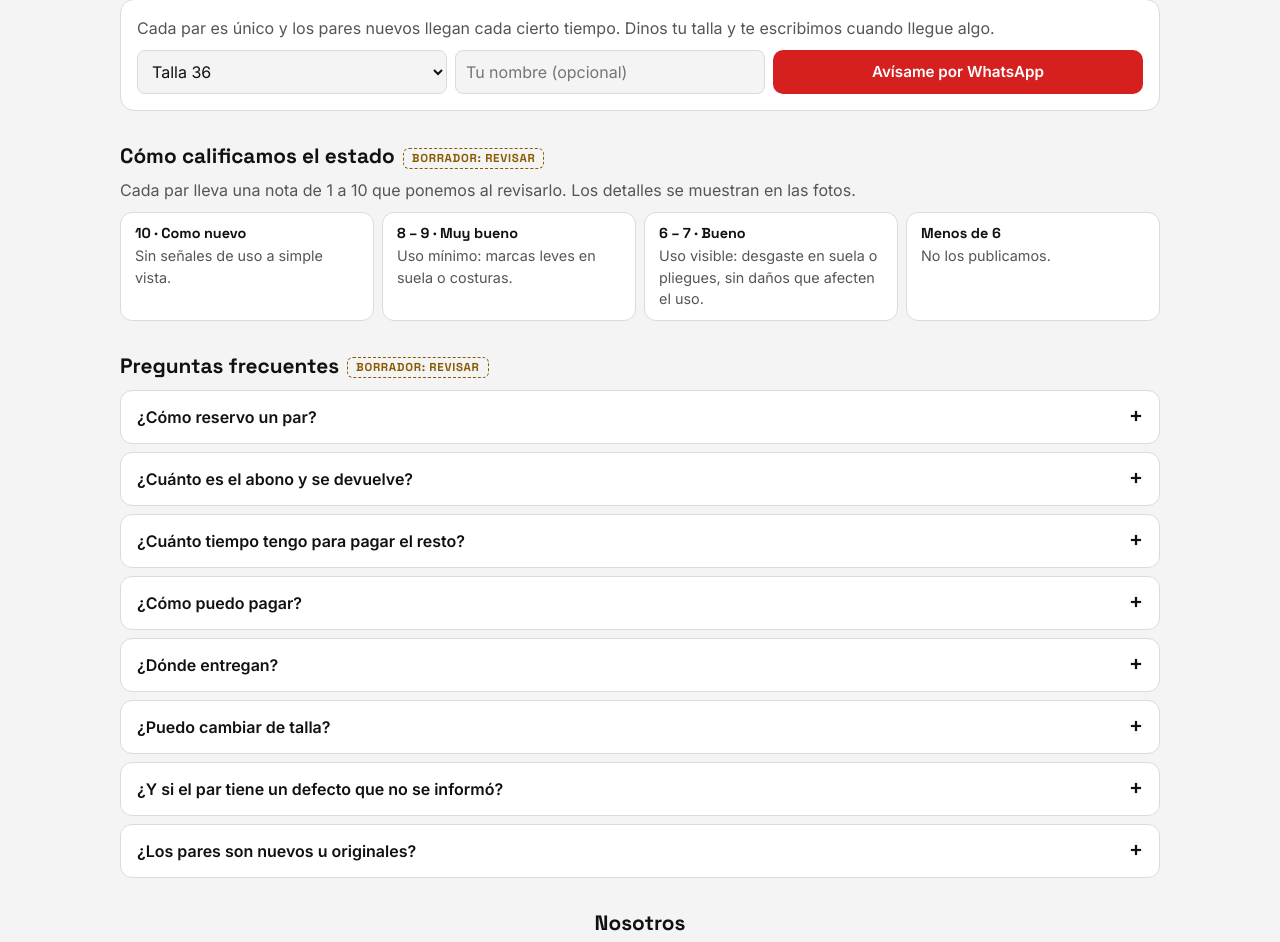
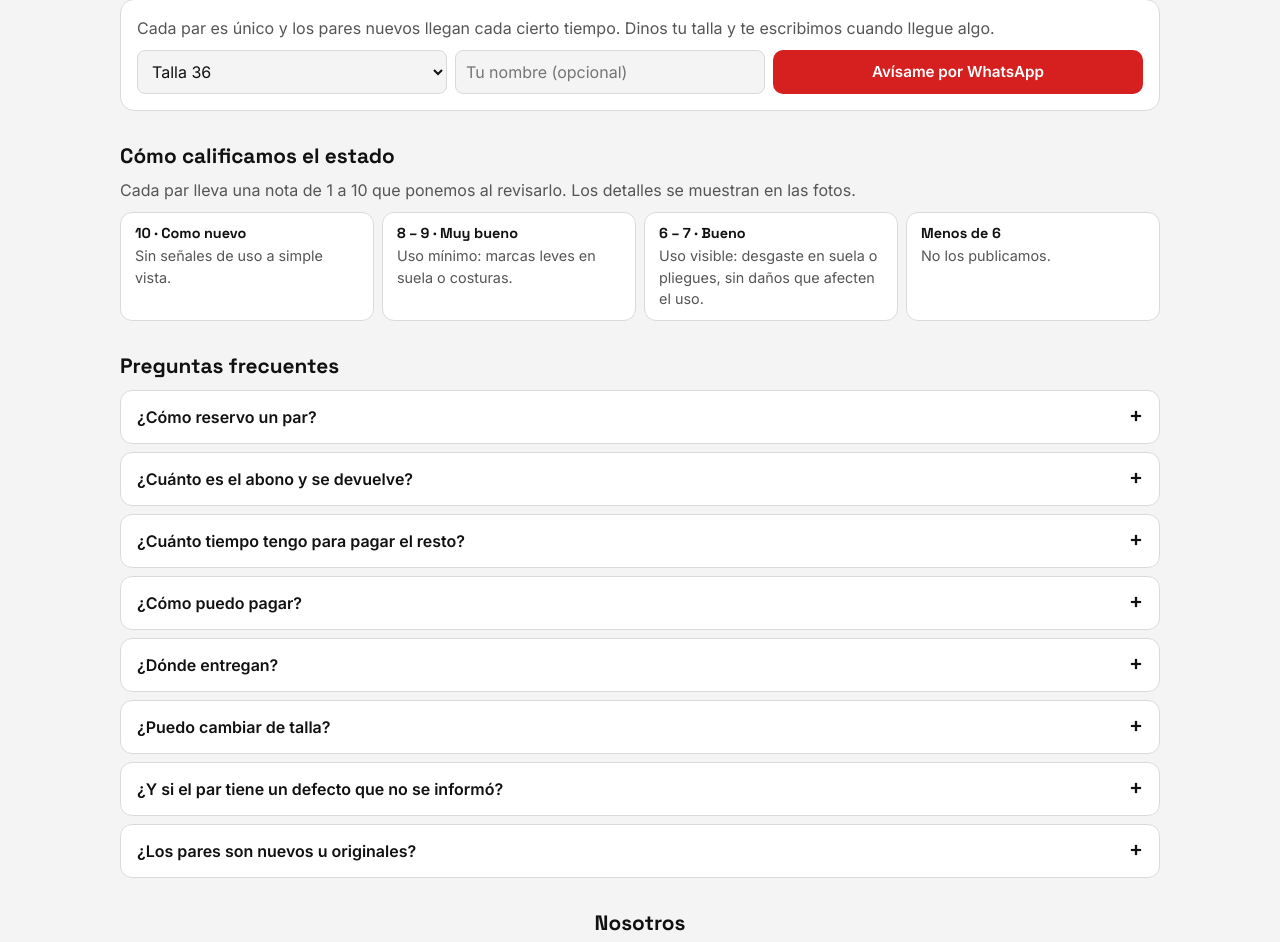
Before and after one commit to paresunicos/paresunicos.github.io, a plain HTML site: page index.html in a window 1280 px wide. Shown: the part 3306-4248 px from the top of the page. Drawn offline with Linux system fonts and the light colour scheme; animation ran at ten frames a second.

Commit message:
Quita etiquetas de borrador del catálogo
Co-Authored-By: Claude Opus 5.5 <noreply@anthropic.com>
Claude-Session: https://claude.ai/code/session_011aifiZXZcjtPqdqd4rmCHC

```diff
--- a/index.html
+++ b/index.html
@@ -289,14 +289,14 @@ html.nomov .ann .tk{padding-left:0}
 <section class="sec2" id="avisame"><h2>¿No encuentras tu talla?</h2>
   <div class="aviso"><p style="margin:0;color:var(--muted)">Cada par es único y los pares nuevos llegan cada cierto tiempo. Dinos tu talla y te escribimos cuando llegue algo.</p>
   <div class="row"><select id="av-t" aria-label="Tu talla"></select><input id="av-n" type="text" placeholder="Tu nombre (opcional)" aria-label="Tu nombre" maxlength="40" autocomplete="off"><a class="btn" id="av-b" href="#" target="_blank" rel="noopener" style="flex:1 1 200px">Avísame por WhatsApp</a></div></div></section>
-<section class="sec2" id="estado"><h2>Cómo calificamos el estado<span class="borr" hidden>Borrador: revisar</span></h2>
+<section class="sec2" id="estado"><h2>Cómo calificamos el estado</h2>
   <p style="margin:0;color:var(--muted)">Cada par lleva una nota de 1 a 10 que ponemos al revisarlo. Los detalles se muestran en las fotos.</p>
   <div class="escala">
    <div><b>10 · Como nuevo</b>Sin señales de uso a simple vista.</div>
    <div><b>8 – 9 · Muy bueno</b>Uso mínimo: marcas leves en suela o costuras.</div>
    <div><b>6 – 7 · Bueno</b>Uso visible: desgaste en suela o pliegues, sin daños que afecten el uso.</div>
    <div><b>Menos de 6</b>No los publicamos.</div></div></section>
-<section class="sec2" id="faq"><h2>Preguntas frecuentes<span class="borr" hidden>Borrador: revisar</span></h2>
+<section class="sec2" id="faq"><h2>Preguntas frecuentes</h2>
   <details class="q"><summary>¿Cómo reservo un par?</summary><p>Toca "Reservar por WhatsApp" en el par que te guste. Te respondemos, confirmamos que sigue disponible y te enviamos los datos para el abono.</p></details>
   <details class="q"><summary>¿Cuánto es el abono y se devuelve?</summary><p>El abono es del 30% del precio y no es reembolsable. Con eso el par queda reservado para ti.</p></details>
   <details class="q"><summary>¿Cuánto tiempo tengo para pagar el resto?</summary><p>5 días hábiles desde la reserva. Si no se paga el saldo en ese plazo, el par vuelve al catálogo.</p></details>
```
